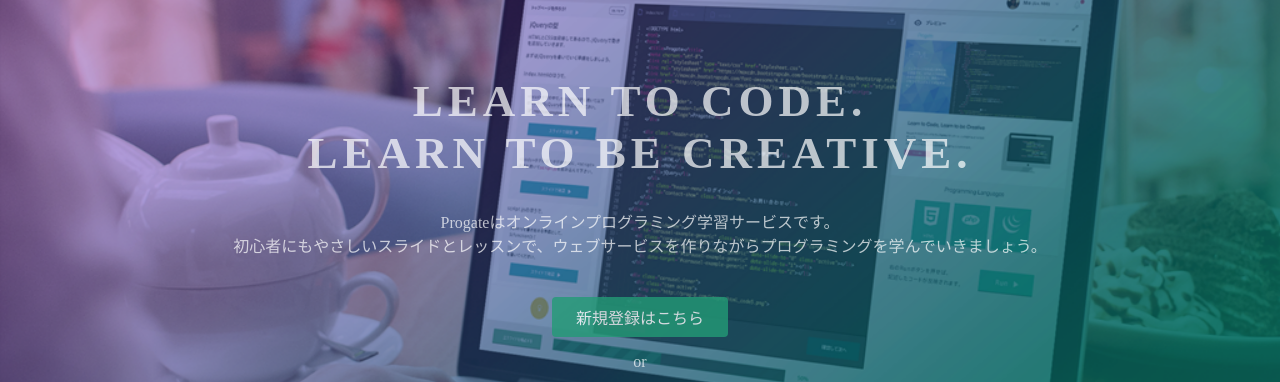
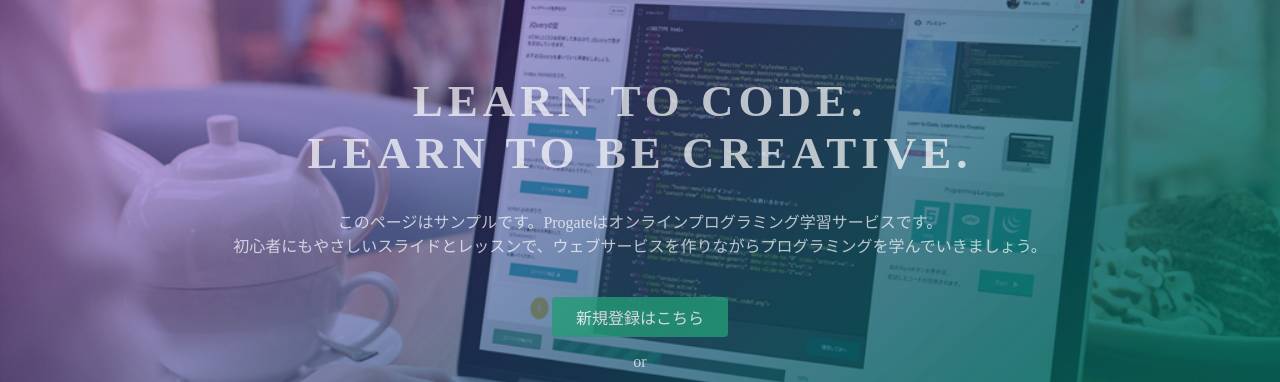
Before and after one commit to moyarohi/moyarohi, a plain HTML site: page index.html in a window 1280 px wide. Shown: the part 135-517 px from the top of the page. Drawn offline with Linux system fonts and the light colour scheme.

Commit message:
Update index.html

```diff
--- a/index.html
+++ b/index.html
@@ -24,7 +24,7 @@
   <div class="top-wrapper">
     <div class="container">
       <h1>LEARN TO CODE.<br>LEARN TO BE CREATIVE.</h1>
-      <p>Progateはオンラインプログラミング学習サービスです。<br>初心者にもやさしいスライドとレッスンで、ウェブサービスを作りながらプログラミングを学んでいきましょう。</p>
+      <p>このページはサンプルです。Progateはオンラインプログラミング学習サービスです。<br>初心者にもやさしいスライドとレッスンで、ウェブサービスを作りながらプログラミングを学んでいきましょう。</p>
       <div class="btn-wrapper">
         <a href="#" class="btn signup">新規登録はこちら</a>
         <p>or</p>
```
